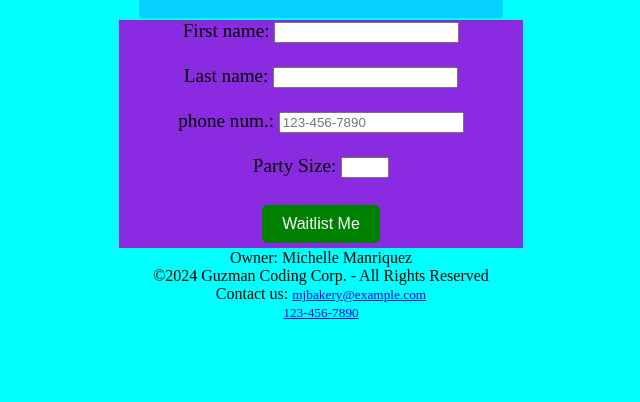
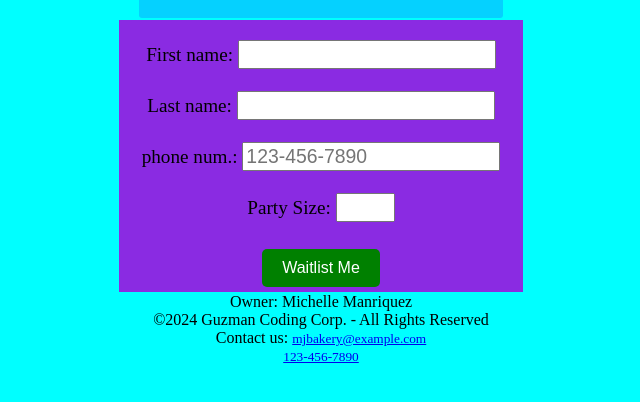
Before and after one commit to Guzman-031100/WaitList, a plain HTML site: page index.html in a window 1280 px wide. Shown: the part 136-538 px from the top of the page, without its empty margins (319-959 px from the left). Drawn offline with Linux system fonts and the light colour scheme.

Commit message:
small changes
css styling changes to form

```diff
--- a/index.html
+++ b/index.html
@@ -26,6 +26,7 @@
             <input type="number" id="quantity" name="quantity" min="1" max="4"><br>
             <br>
             <input type="submit" value="Waitlist Me">
+         <!--  <input type="submit" value="Make reseration instead" disabled>-->
         </form>
     </div>
 
@@ -42,7 +43,6 @@
         </p>
 
     </footer>
-    <script src="index.js"></script>
 
 </body>
 
--- a/style.css
+++ b/style.css
@@ -20,7 +20,14 @@ form{
     display: block;
     background-color: blueviolet;
     margin: -20px;
+    padding-top: 20px;
 }
+form input[type="text"],
+form input[type="tel"],
+form input[type="number"] {
+    font-size: 1.01em;
+}
+
 input[type="submit"] {
     background-color: green;
     color: white;
```
